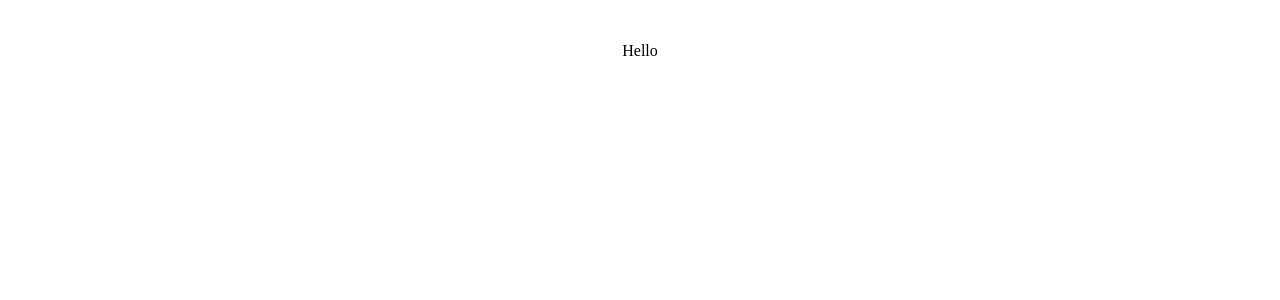
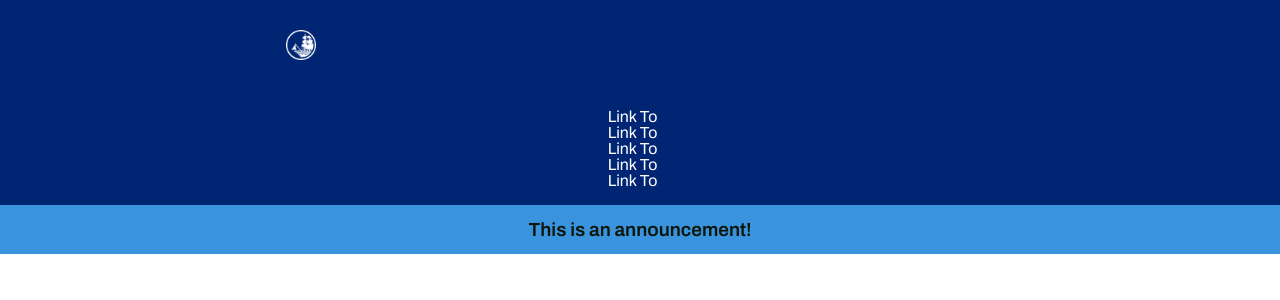
Before and after one commit to buffalocompute/buffalo-compute, an Angular app in the folder buffalocompute.client/: page / in a window 1280 px wide. Shown: the top 300 px of the page. Built offline with nearby package versions, Linux system fonts and the light colour scheme; no server answers.

Commit message:
Navbar Static

```diff
--- a/buffalocompute.client/src/app/app.component.css
+++ b/buffalocompute.client/src/app/app.component.css
@@ -1,22 +1,2 @@
-:host {
-    max-width: 1280px;
-    padding: 2rem;
-    text-align: center;
-}
-
-tr:nth-child(even) {
-    background: #F2F2F2;
-}
-
-tr:nth-child(odd) {
-    background: #FFF;
-}
-
-th, td {
-    padding-left: 1rem;
-    padding-right: 1rem;
-}
-
-table {
-    margin: 0 auto;
-}
+/* Buffalo Compute - App
+--------------------------------------------- */
--- a/buffalocompute.client/src/app/app.component.html
+++ b/buffalocompute.client/src/app/app.component.html
@@ -1,3 +1,3 @@
-<main>
+<main id="app">
   <app-navbar />
 </main>
--- a/buffalocompute.client/src/app/app.component.ts
+++ b/buffalocompute.client/src/app/app.component.ts
@@ -11,7 +11,7 @@ interface WeatherForecast {
 @Component({
   selector: 'app-root',
   templateUrl: './app.component.html',
-  styleUrl: './app.component.css'
+  styleUrl: './app.component.css',
 })
 export class AppComponent implements OnInit {
   public forecasts: WeatherForecast[] = [];
--- /dev/null
+++ b/buffalocompute.client/src/app/menu/navbar/navbar.component.css
@@ -0,0 +1,55 @@
+/* Buffalo Compute - Navbar
+--------------------------------------------- */
+
+#header {
+  position: relative;
+  z-index: 1000;
+  background-color: #002673;
+}
+
+#navbar {
+  height: auto;
+  width: 100%;
+  max-width: 60vw;
+  padding: 0;
+  margin: 0 auto;
+}
+
+#navbar #menu {
+  align-self: center;
+}
+
+#logo {
+  height: auto;
+  width: auto;
+  padding: 30px;
+  margin: 0;
+}
+
+#menu {
+  height: auto;
+  width: auto;
+  padding: 0;
+  margin: 0;
+}
+
+#menu li {
+  margin: 0 15px 0 0;
+}
+
+#announcement {
+  height: auto;
+  width: 100%;
+  padding: 0;
+  margin: 0 auto;
+  background-color: #3993dd;
+}
+
+#announcement span {
+  padding: 15px;
+  margin: 0 auto;
+  text-align: center;
+  font-size: 19px;
+  font-weight: 600;
+  color: #0d160b;
+}
--- /dev/null
+++ b/buffalocompute.client/src/app/menu/navbar/navbar.component.html
@@ -0,0 +1,77 @@
+<header id="header">
+  <div id="navbar" class="flex-row">
+    <div id="logo" class="flex-row-item">
+      <a
+        className=""
+        href="/"
+        target="_self"
+        rel="noreferrer noopener"
+        aria-label="Buffalo Compute Link"
+        type="link"
+        ><img
+          src="/assets/BuffaloComputeApp.png"
+          loading="eager"
+          height="30"
+          width="30"
+          alt="Buffalo Compute Logo"
+      /></a>
+    </div>
+    <nav id="menu" class="flex-row-item">
+      <ul class="flex-row">
+        <li
+          class="flex-row-item"
+          href="/"
+          target="_self"
+          rel="noreferrer noopener"
+          aria-label="Buffalo Compute Link"
+          type="link"
+        >
+          <a>Link To</a>
+        </li>
+        <li
+          class="flex-row-item"
+          href="/"
+          target="_self"
+          rel="noreferrer noopener"
+          aria-label="Buffalo Compute Link"
+          type="link"
+        >
+          <a>Link To</a>
+        </li>
+        <li
+          class="flex-row-item"
+          href="/"
+          target="_self"
+          rel="noreferrer noopener"
+          aria-label="Buffalo Compute Link"
+          type="link"
+        >
+          <a>Link To</a>
+        </li>
+        <li
+          class="flex-row-item"
+          href="/"
+          target="_self"
+          rel="noreferrer noopener"
+          aria-label="Buffalo Compute Link"
+          type="link"
+        >
+          <a>Link To</a>
+        </li>
+        <li
+          class="flex-row-item"
+          href="/"
+          target="_self"
+          rel="noreferrer noopener"
+          aria-label="Buffalo Compute Link"
+          type="link"
+        >
+          <a>Link To</a>
+        </li>
+      </ul>
+    </nav>
+  </div>
+</header>
+<div id="announcement" class="flex-row">
+  <span class="flex-row-item">This is an announcement!</span>
+</div>
--- a/buffalocompute.client/src/app/shared/navbar/navbar.component.html
+++ /dev/null
@@ -1,3 +0,0 @@
-<header>
-  <nav><p>Hello</p></nav>
-</header>
--- a/buffalocompute.client/src/app/shared/shared.module.ts
+++ b/buffalocompute.client/src/app/shared/shared.module.ts
@@ -1,9 +1,7 @@
 import { NgModule } from '@angular/core';
 
-import { NavbarComponent } from './navbar/navbar.component';
-
 @NgModule({
-  declarations: [NavbarComponent],
-  exports: [NavbarComponent],
+  declarations: [],
+  exports: [],
 })
 export class SharedModule {}
--- a/buffalocompute.client/src/index.html
+++ b/buffalocompute.client/src/index.html
@@ -1,13 +1,19 @@
-<!doctype html>
+<!DOCTYPE html>
 <html lang="en">
-<head>
-  <meta charset="utf-8">
-  <title>BuffalocomputeClient</title>
-  <base href="/">
-  <meta name="viewport" content="width=device-width, initial-scale=1">
-  <link rel="icon" type="image/x-icon" href="favicon.ico">
-</head>
-<body>
-  <app-root></app-root>
-</body>
+  <head>
+    <meta charset="utf-8" />
+    <title>Buffalo Compute - App</title>
+    <base href="/" />
+    <meta name="viewport" content="width=device-width, initial-scale=1" />
+    <link rel="icon" type="image/x-icon" href="favicon.ico" />
+    <link rel="preconnect" href="https://fonts.googleapis.com" />
+    <link rel="preconnect" href="https://fonts.gstatic.com" crossorigin />
+    <link
+      href="https://fonts.googleapis.com/css2?family=Archivo:ital,wght@0,100..900;1,100..900&display=swap"
+      rel="stylesheet"
+    />
+  </head>
+  <body>
+    <app-root></app-root>
+  </body>
 </html>
--- a/buffalocompute.client/src/styles.css
+++ b/buffalocompute.client/src/styles.css
@@ -1 +1,157 @@
-/* You can add global styles to this file, and also import other style files */
+/* Buffalo Compute
+--------------------------------------------- */
+
+/* Structure */
+
+* {
+  box-sizing: border-box;
+}
+
+*:before,
+*:after {
+  box-sizing: border-box;
+}
+
+html {
+  font-display: auto;
+  font-style: normal;
+  font-size: 16px;
+  line-height: 1;
+}
+
+body {
+  height: auto;
+  width: 100%;
+  margin: 0;
+  padding: 0;
+}
+
+html,
+body {
+  scroll-behavior: smooth;
+  -webkit-appearance: none;
+  -moz-appearance: none;
+  -ms-appearance: none;
+  -o-appearance: none;
+  -khtml-appearance: none;
+  appearance: none;
+  color: #fff;
+  background-color: #fff;
+  overflow-x: hidden;
+}
+
+header,
+footer {
+  position: relative;
+  z-index: 1000;
+  padding: 0;
+  margin: 0;
+}
+
+ol,
+ul,
+li {
+  list-style: none;
+  list-style-type: none;
+}
+
+ol li a,
+ul li a {
+  text-decoration: none;
+}
+
+/* Typography */
+
+h1,
+h2,
+h3,
+h4,
+h5,
+h6,
+p,
+a,
+ol,
+ul,
+li,
+span,
+figure,
+pre,
+iframe,
+blockquote,
+code,
+label,
+input,
+button {
+  font-family: "Archivo", sans-serif;
+  font-optical-sizing: auto;
+  font-weight: 100px;
+  font-style: normal;
+}
+
+/* Flex & Spacing */
+
+.flex-row {
+  display: flex;
+  flex-direction: column;
+  flex-wrap: nowrap;
+  flex-flow: column nowrap;
+  justify-content: flex-start;
+  align-items: flex-start;
+  align-content: flex-start;
+  height: auto;
+  width: 100%;
+  padding: 0;
+  margin: 1rem 0;
+  gap: 0;
+}
+
+.flex-row-item {
+  flex: 1;
+  order: 0;
+  flex-grow: 0;
+  flex-shrink: 1;
+  flex-basis: auto;
+  align-self: flex-start;
+  height: auto;
+  width: 100%;
+  padding: 0;
+  margin: 0;
+}
+
+.flex-column {
+  display: flex;
+  flex-direction: column;
+  flex-wrap: nowrap;
+  flex-flow: column nowrap;
+  justify-content: flex-start;
+  align-items: flex-start;
+  align-content: flex-start;
+  height: auto;
+  width: 100%;
+  padding: 0;
+  margin: 1rem 0;
+  gap: 0;
+}
+
+.flex-column-item {
+  flex: 1;
+  order: 0;
+  flex-grow: 0;
+  flex-shrink: 1;
+  flex-basis: auto;
+  align-self: flex-start;
+  height: auto;
+  width: 100%;
+  padding: 0;
+  margin: 0;
+}
+
+@media screen and (min-width: 1400px) {
+  /* Flex & Spacing */
+
+  .flex-row {
+    flex-direction: row;
+    flex-wrap: nowrap;
+    flex-flow: row nowrap;
+  }
+}
```
Also changed, not shown: buffalocompute.client/src/app/app.module.ts (+8 -1 lines), buffalocompute.client/src/app/menu/navbar/navbar.component.ts (renamed from buffalocompute.client/src/app/shared/navbar/navbar.component.ts, +4 -4 lines), buffalocompute.client/public/assets/BuffaloComputeApp.png (added), buffalocompute.client/src/app/shared/navbar/navbar.component.css (deleted), 1 other file (tests, documents, lock files or other folders).
